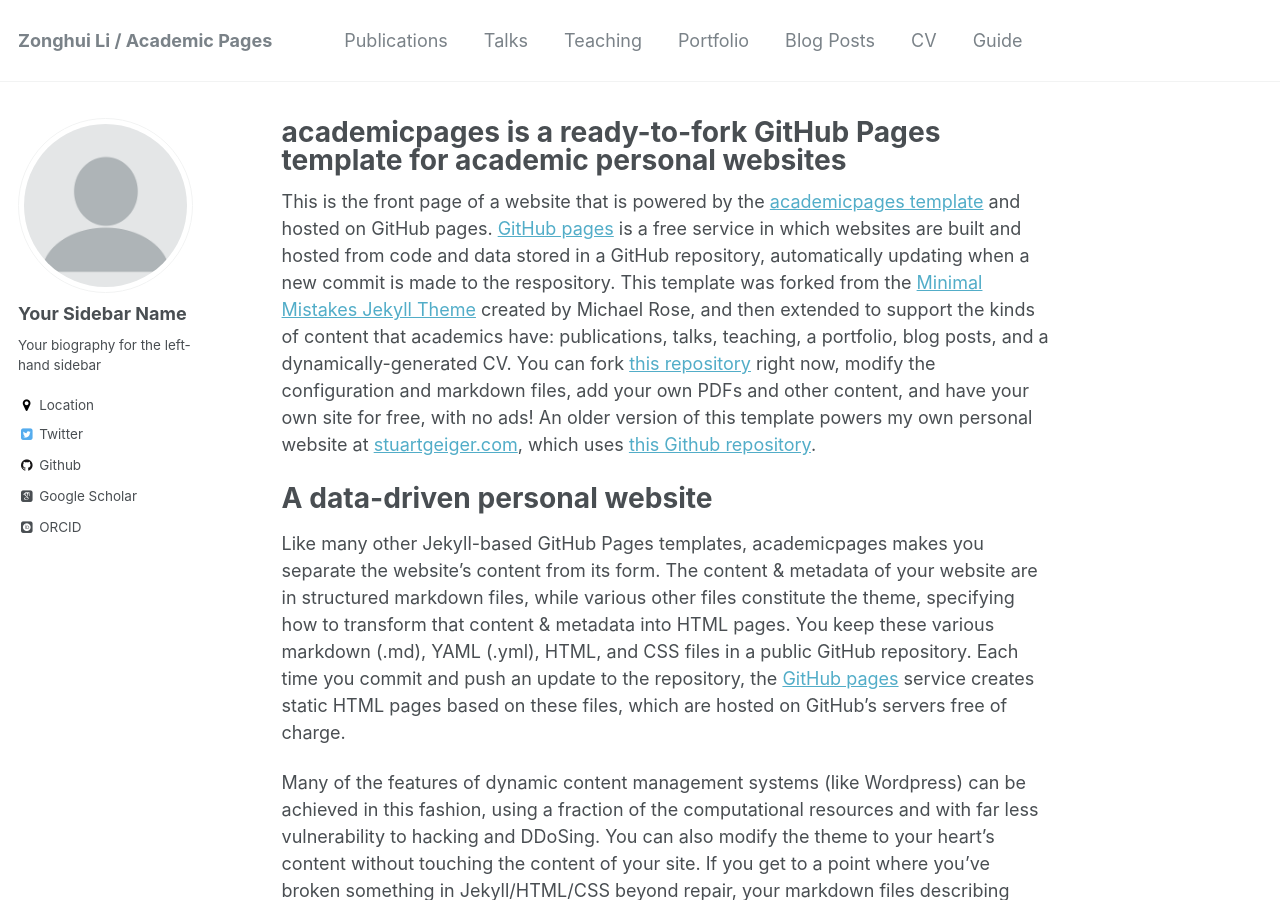
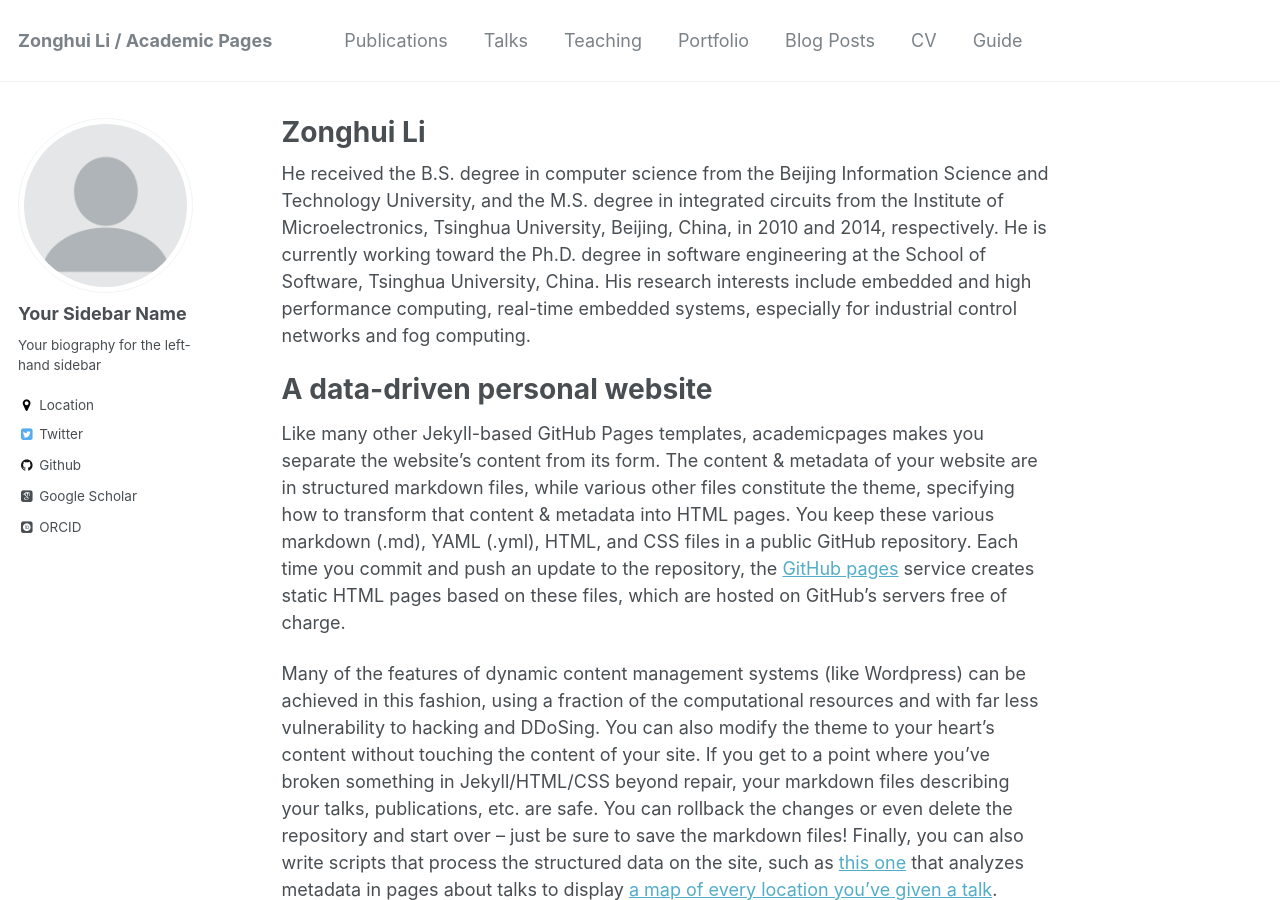
Before and after one commit to yingwangbjtu/lizonghui.github.io, a Jekyll site: the page built from _pages/about.md, in a window 1280 px wide and 900 px high. Built offline with Jekyll 4.4.1, drawn with Linux system fonts in a browser that asks for light colours; some web fonts are replaced.

Commit message:
Update about.md

```diff
--- a/_pages/about.md
+++ b/_pages/about.md
@@ -1,6 +1,6 @@
 ---
 permalink: /
-title: "academicpages is a ready-to-fork GitHub Pages template for academic personal websites"
+title: "Zonghui Li"
 excerpt: "About me"
 author_profile: true
 redirect_from:
@@ -8,7 +8,8 @@ redirect_from:
   - /about.html
 ---
 
-This is the front page of a website that is powered by the [academicpages template](https://github.com/academicpages/academicpages.github.io) and hosted on GitHub pages. [GitHub pages](https://pages.github.com) is a free service in which websites are built and hosted from code and data stored in a GitHub repository, automatically updating when a new commit is made to the respository. This template was forked from the [Minimal Mistakes Jekyll Theme](https://mmistakes.github.io/minimal-mistakes/) created by Michael Rose, and then extended to support the kinds of content that academics have: publications, talks, teaching, a portfolio, blog posts, and a dynamically-generated CV. You can fork [this repository](https://github.com/academicpages/academicpages.github.io) right now, modify the configuration and markdown files, add your own PDFs and other content, and have your own site for free, with no ads! An older version of this template powers my own personal website at [stuartgeiger.com](http://stuartgeiger.com), which uses [this Github repository](https://github.com/staeiou/staeiou.github.io).
+He received the B.S. degree in computer science from the Beijing Information Science and Technology University, and the M.S. degree in integrated circuits from the Institute of Microelectronics, Tsinghua University, Beijing, China, in 2010 and 2014, respectively. He is currently working toward the Ph.D. degree in software engineering at the School of Software, Tsinghua University, China. His research interests include embedded and high performance computing, real-time embedded systems, especially for industrial control networks and fog computing.
+
 
 A data-driven personal website
 ======
```
